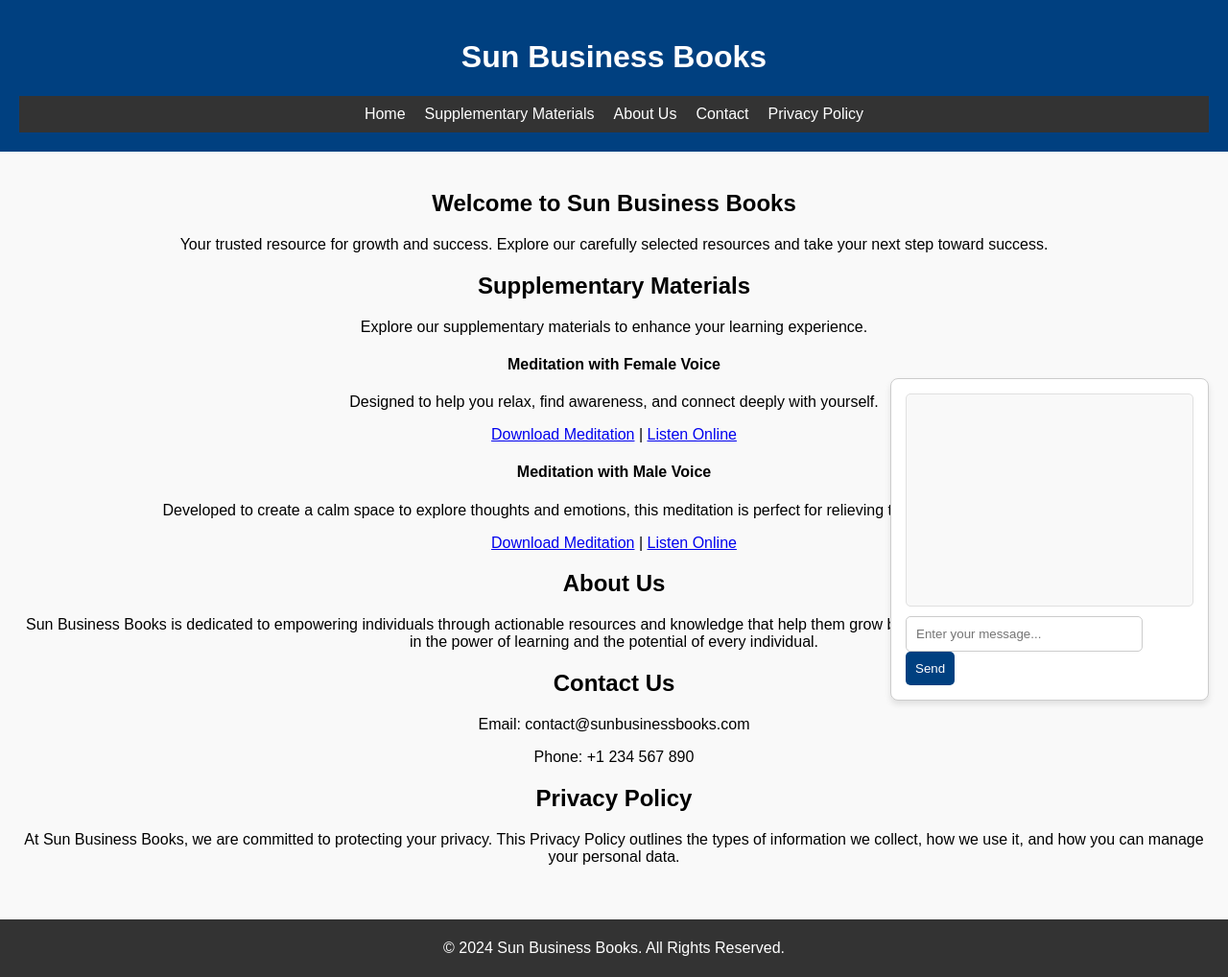
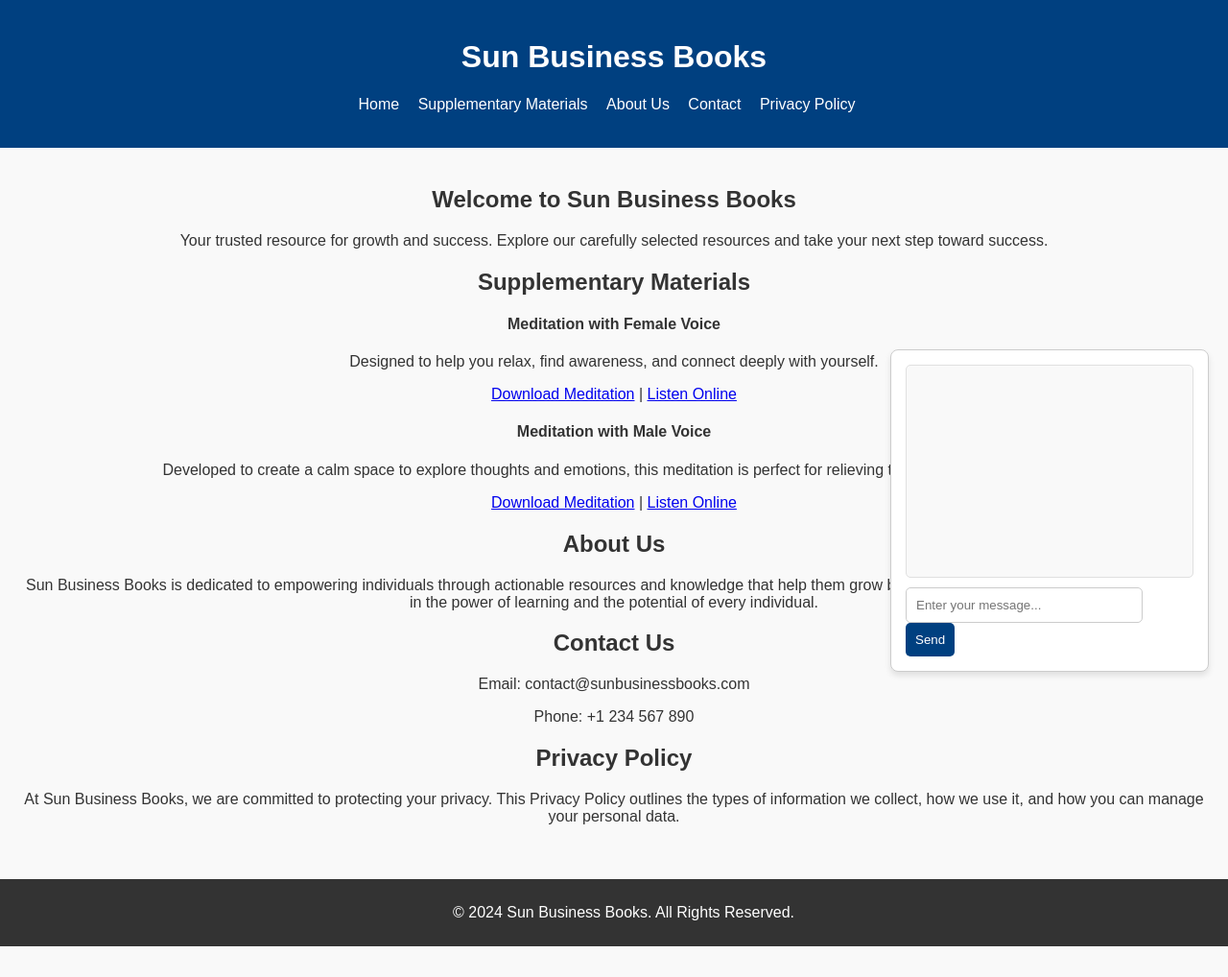
Before and after one commit to sunbusinessbooks/sunbusinessbooks.github.io, a plain HTML site: page index.html in a window 1280 px wide. Shown: the whole page at 96% size. After the commit the page ends 986 px from the top, so only its background shows below. Drawn offline with Linux system fonts and the light colour scheme; a script that the page names is missing.

Commit message:
Update index.html

```diff
--- a/index.html
+++ b/index.html
@@ -3,16 +3,110 @@
 <head>
     <meta charset="UTF-8">
     <meta name="viewport" content="width=device-width, initial-scale=1.0">
-    <title>Sun Business Books - One Page</title>
+    <title>Sun Business Books - Empowering Success</title>
     <link rel="stylesheet" href="css/styles.css">
+    <style>
+        /* Основные стили, чтобы сделать страницу аккуратной и современной */
+        body {
+            font-family: Arial, sans-serif;
+            margin: 0;
+            padding: 0;
+            background-color: #f9f9f9;
+            color: #333;
+        }
+
+        header {
+            background-color: #004080;
+            color: white;
+            padding: 20px;
+            text-align: center;
+        }
+
+        nav ul {
+            list-style-type: none;
+            padding: 0;
+        }
+
+        nav ul li {
+            display: inline;
+            margin-right: 15px;
+        }
+
+        nav ul li a {
+            color: white;
+            text-decoration: none;
+        }
+
+        main {
+            padding: 20px;
+        }
+
+        footer {
+            background-color: #333;
+            color: white;
+            text-align: center;
+            padding: 10px;
+            position: relative;
+            bottom: 0;
+            width: 100%;
+        }
+
+        .meditation {
+            margin: 20px 0;
+        }
+
+        /* Стили для чата */
+        #chat-container {
+            position: fixed;
+            bottom: 100px;
+            right: 20px;
+            width: 300px;
+            background-color: white;
+            border: 1px solid #ccc;
+            border-radius: 8px;
+            padding: 15px;
+            box-shadow: 0 4px 6px rgba(0, 0, 0, 0.1);
+            z-index: 1000;
+        }
+
+        #chat-box {
+            height: 200px;
+            overflow-y: auto;
+            margin-bottom: 10px;
+            border: 1px solid #e0e0e0;
+            padding: 10px;
+            border-radius: 5px;
+            background-color: #f9f9f9;
+        }
+
+        #user-input {
+            width: 75%;
+            padding: 10px;
+            border: 1px solid #ccc;
+            border-radius: 5px;
+            margin-right: 5px;
+        }
+
+        button {
+            padding: 10px;
+            background-color: #004080;
+            color: white;
+            border: none;
+            border-radius: 5px;
+            cursor: pointer;
+        }
+
+        button:hover {
+            background-color: #003366;
+        }
+    </style>
 </head>
 <body>
-    <!-- Шапка сайта -->
+    <!-- Шапка и Навигация -->
     <header>
-        <div class="header-container">
         <h1>Sun Business Books</h1>
         <nav>
-                <ul class="nav-links">
+            <ul>
                 <li><a href="#home">Home</a></li>
                 <li><a href="#supplementary">Supplementary Materials</a></li>
                 <li><a href="#about">About Us</a></li>
@@ -20,11 +114,10 @@
                 <li><a href="#privacy">Privacy Policy</a></li>
             </ul>
         </nav>
-        </div>
     </header>
 
-    <!-- Основной контент страницы -->
-    <main id="main-content">
+    <!-- Основной контент -->
+    <main>
         <!-- Секция Home -->
         <section id="home">
             <h2>Welcome to Sun Business Books</h2>
@@ -34,7 +127,6 @@
         <!-- Секция Supplementary Materials -->
         <section id="supplementary">
             <h2>Supplementary Materials</h2>
-            <p>Explore our supplementary materials to enhance your learning experience.</p>
             <div class="meditation">
                 <h4>Meditation with Female Voice</h4>
                 <p>Designed to help you relax, find awareness, and connect deeply with yourself.</p>
@@ -83,9 +175,7 @@
 
     <!-- Футер -->
     <footer>
-        <div class="footer-container">
         <p>&copy; 2024 Sun Business Books. All Rights Reserved.</p>
-        </div>
     </footer>
 
     <!-- Скрипты -->
```
Lines whose indentation alone changed are shown as unchanged.
